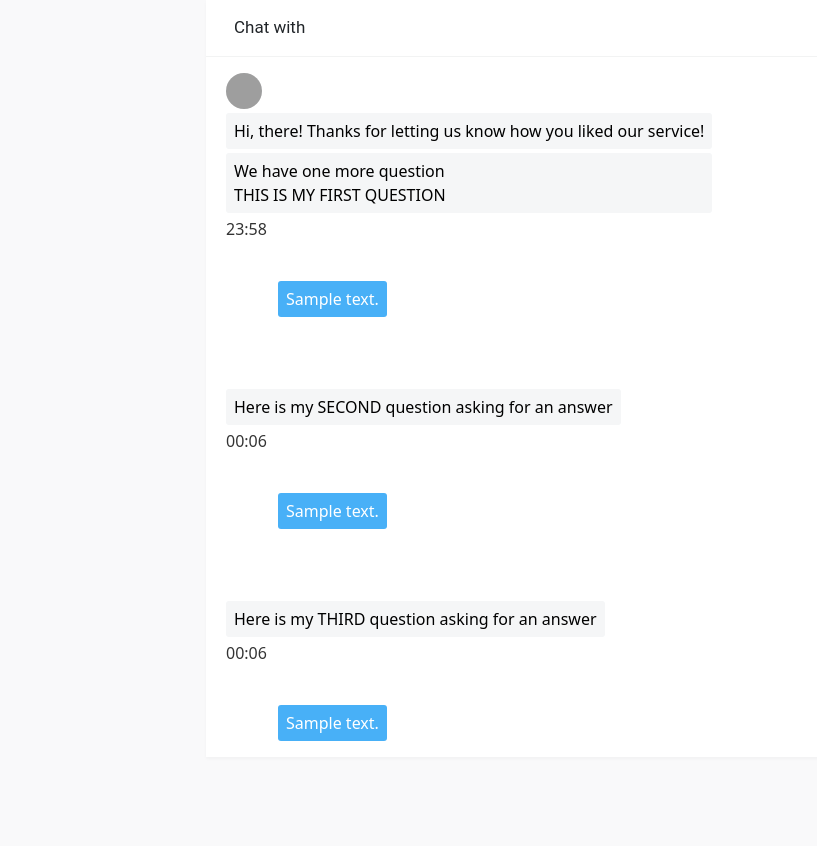
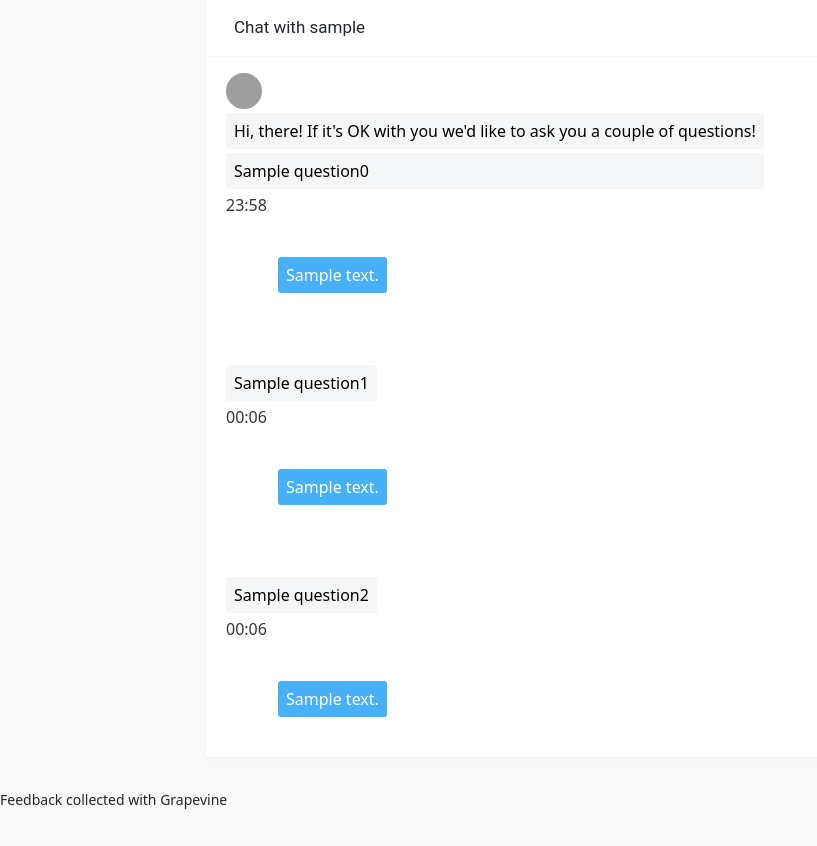
Before and after one commit to two-trick-pony-NL/Frankly, a Python web app: template website/templates/chats/thanks.html in a window 1280 px wide. Shown: the top 846 px of the page, without its empty margins (0-817 px from the left). Run offline with Jinja, Linux system fonts and the light colour scheme; the template is opened without the code that fills it: most values are stand-ins (such as "Sample title", 1, 10 or a date in 2020); some libraries are stand-ins or nearby versions; grey boxes are pictures that could not be loaded.

Commit message:
Added custom questions to chat

```diff
--- a/website/auth.py
+++ b/website/auth.py
@@ -48,6 +48,9 @@ def sign_up():
         password1 = request.form.get("password1")
         password2 = request.form.get("password2")
         option = request.form.get('option')
+        customquestion0 = "How did you like our service?"
+        customquestion1 = "What do you think we can improve?"
+        customquestion2 = "is there anything else you'd like to tell us?"
         #formatting to international standard number
         my_number = phonenumbers.parse(phonenumber, "NL")
         phonenumberformatted = phonenumbers.format_number(my_number, phonenumbers.PhoneNumberFormat.E164)
@@ -77,7 +80,7 @@ def sign_up():
         elif len(email) < 4:
             flash("Email address is invalid.", category="danger")
         else:
-            new_user = User(email=email, phonenumber=phonenumberformatted, isadmin = False, username=username, password=generate_password_hash(
+            new_user = User(email=email, phonenumber=phonenumberformatted, haspaid = 1, customquestion0 = customquestion0, customquestion1 = customquestion1, customquestion2 = customquestion2, isadmin = False, username=username, password=generate_password_hash(
                 password1, method='sha256'))
             db.session.add(new_user)
             db.session.commit()
--- a/website/templates/chats/chatquestion1.html
+++ b/website/templates/chats/chatquestion1.html
@@ -51,15 +51,15 @@
           <div class="col-md-8">
               <div class="card card-bordered" id="chatbox">
                   <div class="card-header">
-                      <h4 class="card-title"><strong>Chat with {{user}}</strong></h4>
+                      <h4 class="card-title"><strong>Chat with {{username}}</strong></h4>
                   </div>
 
                   <!-- User 1-->
                   <div class="ps-container ps-theme-default ps-active-y" id="chat-content" style="overflow-y: scroll !important; height:700px !important;">
                       <div class="media media-chat media-chat"> <img class="avatar" src="https://img.icons8.com/color/36/000000/administrator-male.png" alt="...">
                           <div class="media-body">
-                              <p>Hi, there! Thanks for letting us know how you liked our service!</p>
-                              <p>We have one more question <br> THIS IS MY FIRST QUESTION</p>
+                              <p>Hi, there! If it's OK with you we'd like to ask you a couple of questions!</p>
+                              <p>{{question0}}</p>
                               <p class="meta"><time datetime="2018">23:58</time></p>
                           </div>
                       </div>
@@ -100,6 +100,6 @@
       objDiv.scrollTop = objDiv.scrollHeight;
 
     </script>
-
+<small>Feedback collected with Grapevine</small>
 </body>
 </html>
--- a/website/templates/chats/chatquestion2.html
+++ b/website/templates/chats/chatquestion2.html
@@ -14,7 +14,7 @@
 
     <div class="media media-chat media-chat">
         <div class="media-body">
-            <p>Here is my SECOND question asking for an answer</p>
+            <p>{{question1}}</p>
             <p class="meta"><time datetime="2018">00:06</time></p>
         </div>
     </div>
--- a/website/templates/chats/chatquestion3.html
+++ b/website/templates/chats/chatquestion3.html
@@ -14,7 +14,7 @@
 
     <div class="media media-chat media-chat">
         <div class="media-body">
-            <p>Here is my SECOND question asking for an answer</p>
+            <p>{{question1}}</p>
             <p class="meta"><time datetime="2018">00:06</time></p>
         </div>
     </div>
@@ -30,7 +30,7 @@
 
     <div class="media media-chat media-chat">
         <div class="media-body">
-            <p>Here is my THIRD question asking for an answer</p>
+            <p>{{question2}}</p>
             <p class="meta"><time datetime="2018">00:06</time></p>
         </div>
     </div>
--- a/website/templates/chats/thanks.html
+++ b/website/templates/chats/thanks.html
@@ -14,7 +14,7 @@
 
     <div class="media media-chat media-chat">
         <div class="media-body">
-            <p>Here is my SECOND question asking for an answer</p>
+            <p>{{question1}}</p>
             <p class="meta"><time datetime="2018">00:06</time></p>
         </div>
     </div>
@@ -30,7 +30,7 @@
 
     <div class="media media-chat media-chat">
         <div class="media-body">
-            <p>Here is my THIRD question asking for an answer</p>
+            <p>{{question2}}</p>
             <p class="meta"><time datetime="2018">00:06</time></p>
         </div>
     </div>
@@ -52,6 +52,5 @@
         </div>
     </div>
 
-    <h2>Feedback made possible trough Grapevine</h2>
 
 {% endblock%}
--- a/website/templates/newstyle.html
+++ b/website/templates/newstyle.html
@@ -336,7 +336,6 @@
         <!-- Bootstrap core JS-->
         <script src="https://cdn.jsdelivr.net/npm/bootstrap@5.1.3/dist/js/bootstrap.bundle.min.js"></script>
         <!-- Core theme JS-->
-        <script src="js/scripts.js"></script>
         <!-- * * * * * * * * * * * * * * * * * * * * * * * * * * * * * * * * * * * * * * * *-->
         <!-- * *                               SB Forms JS                               * *-->
         <!-- * * Activate your form at https://startbootstrap.com/solution/contact-forms * *-->
--- a/website/templates/theme.html
+++ b/website/templates/theme.html
@@ -154,7 +154,6 @@
         <script src="https://stackpath.bootstrapcdn.com/bootstrap/4.3.1/js/bootstrap.min.js" integrity="sha384-JjSmVgyd0p3pXB1rRibZUAYoIIy6OrQ6VrjIEaFf/nJGzIxFDsf4x0xIM+B07jRM" crossorigin="anonymous"></script>
 
         <!-- Core theme JS-->
-        <script src="js/scripts.js"></script>
         <!-- * * * * * * * * * * * * * * * * * * * * * * * * * * * * * * * * * * * * * * * *-->
         <!-- * *                               SB Forms JS                               * *-->
         <!-- * * Activate your form at https://startbootstrap.com/solution/contact-forms * *-->
```
Also changed, not shown: website/chats.py (+16 -28 lines), website/views.py (+5 -3 lines).
